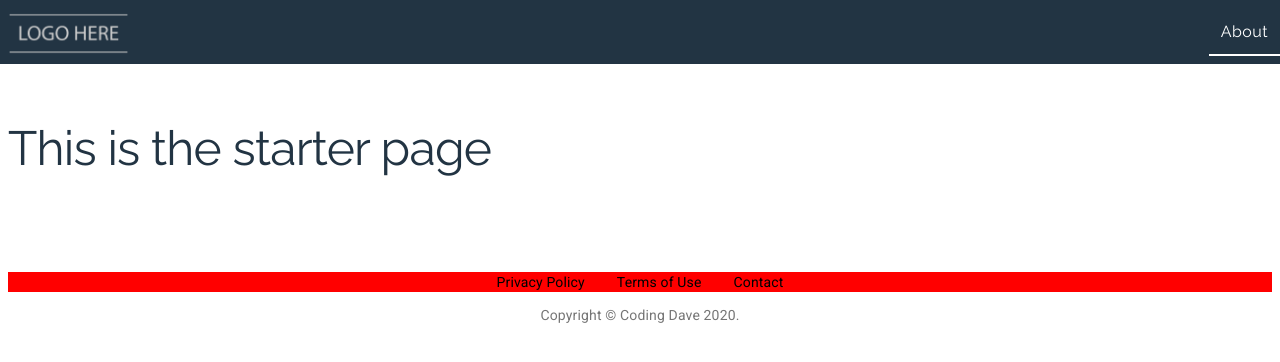
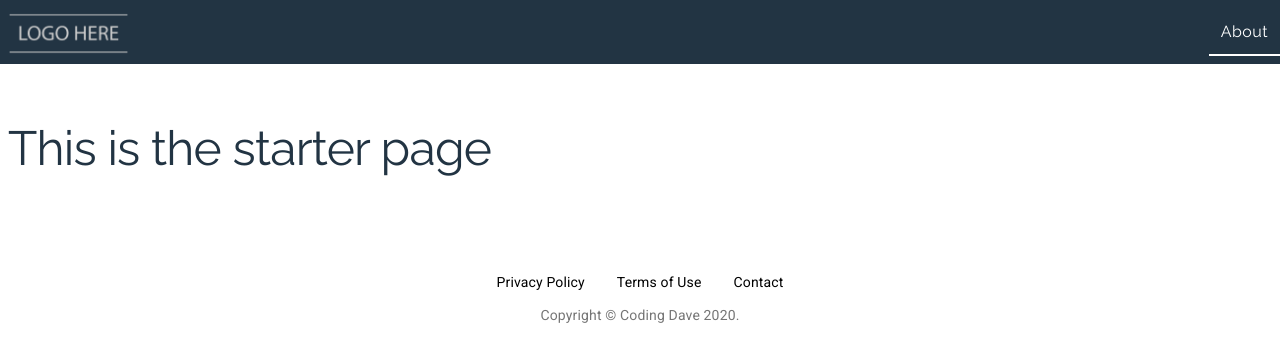
Before and after one commit to codingdave-dev/davelx, a Next.js app: page / in a window 1280 px wide. Shown: the top 362 px of the page. Built offline with nearby package versions, Linux system fonts and the light colour scheme.

Commit message:
Foter Updated

```diff
--- a/src/ui/Footer.js
+++ b/src/ui/Footer.js
@@ -55,7 +55,7 @@ const Footer = () => {
       direction={"column"}
       style={{ marginTop: "6em", marginBottom: "4em" }}
     >
-      <Grid item style={{ backgroundColor: "red" }}>
+      <Grid item>
         <Grid item container justify={"center"}>
           {footerRoutes.map((route) => (
             <Grid
```
